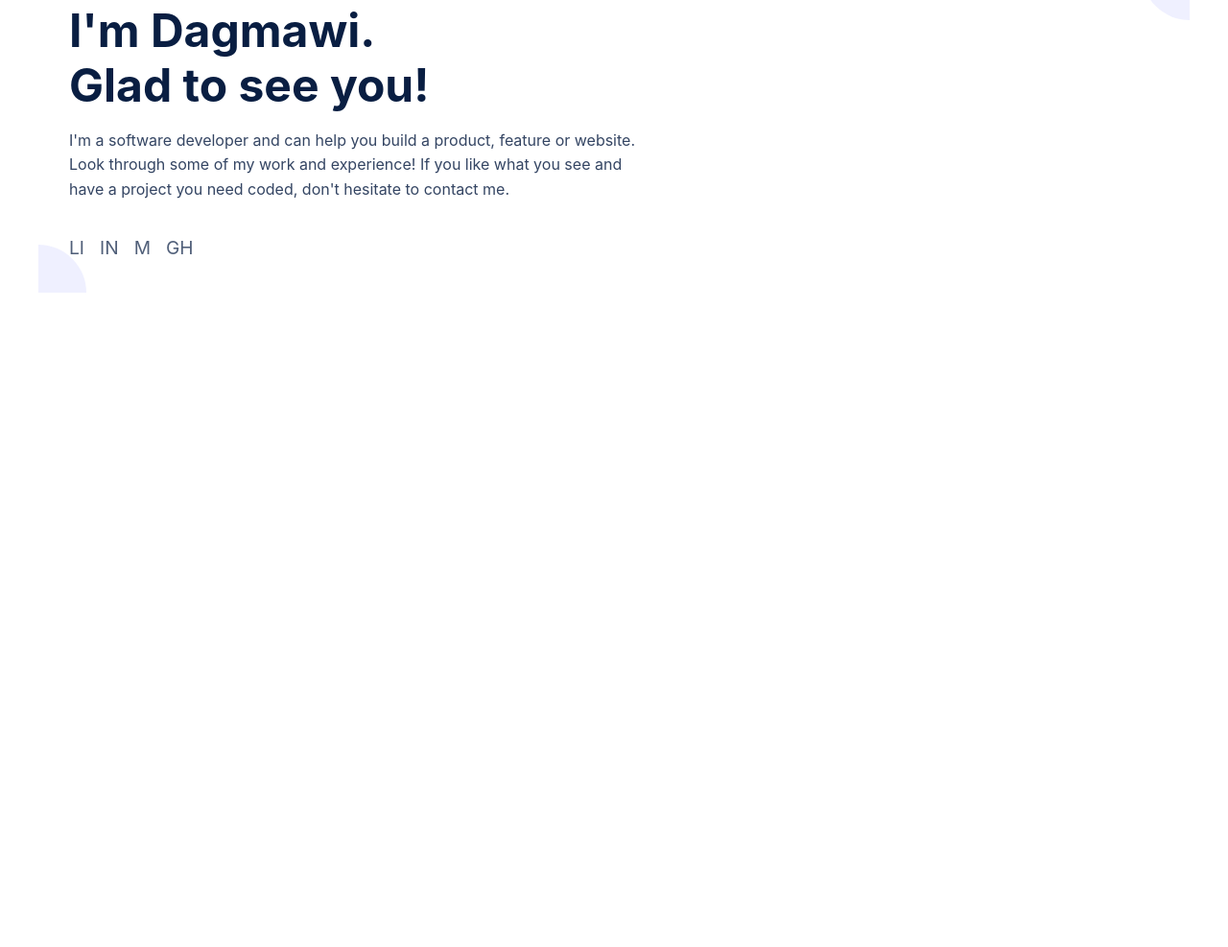
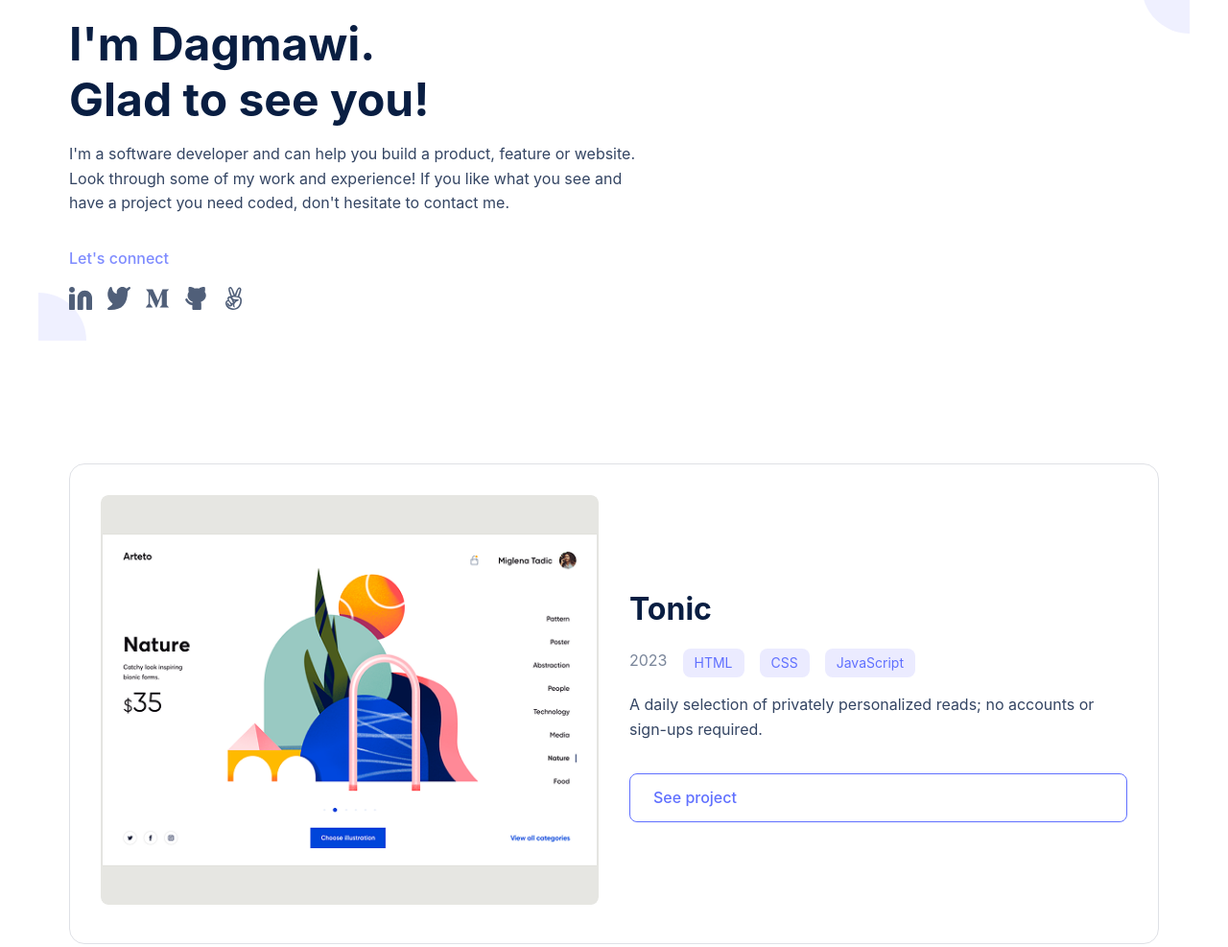
Before and after one commit to Gutu-Dagmawi/portfolio, a plain HTML site: page index.html in a window 1280 px wide. Shown: the part 151-1138 px from the top of the page at 96% size. Before the commit the page ends 800 px from the top, so only its background shows below. Drawn offline with Linux system fonts and the light colour scheme; a script that the page names is missing.

Commit message:
created the portfolio section

```diff
--- a/css/style.css
+++ b/css/style.css
@@ -26,8 +26,18 @@ nav {
 }
 
 .logo {
-    font-weight: bold;
-    color: #6070FF;
+    display: flex;
+    align-items: center;
+}
+
+.logo img {
+    height: 40px;
+    width: 40px;
+    transition: transform 0.3s ease;
+}
+
+.logo img:hover {
+    transform: rotate(360deg);
 }
 
 .nav-links {
@@ -63,15 +73,34 @@ nav {
     margin-bottom: 2rem;
 }
 
+.connect-text {
+    color: #7F8CFF;
+    font-size: 1rem;
+    font-weight: 500;
+    margin-bottom: 1rem;
+}
+
 .social-links {
     display: flex;
     gap: 1rem;
+    align-items: center;
 }
 
 .social-link {
     text-decoration: none;
     color: #505F79;
-    font-size: 1.2rem;
+    display: flex;
+    align-items: center;
+    transition: opacity 0.3s ease;
+}
+
+.social-link:hover {
+    opacity: 0.7;
+}
+
+.social-link img {
+    width: 24px;
+    height: 24px;
 }
 
 /* Add decorative elements */
@@ -96,3 +125,87 @@ nav {
     bottom: -50px;
     left: -50px;
 }
+
+/* Portfolio section */
+.portfolio {
+    max-width: 1200px;
+    margin: 0 auto;
+    padding: 4rem 2rem;
+}
+
+.project-card {
+    display: flex;
+    gap: 2rem;
+    background: #FFFFFF;
+    border: 1px solid #DFE1E6;
+    border-radius: 16px;
+    padding: 2rem;
+    margin-bottom: 4rem;
+}
+
+.project-card:nth-child(even) {
+    flex-direction: row-reverse;
+}
+
+.project-image {
+    flex: 1;
+    min-width: 300px;
+}
+
+.project-image img {
+    width: 100%;
+    height: auto;
+    border-radius: 8px;
+}
+
+.project-content {
+    flex: 1;
+    display: flex;
+    flex-direction: column;
+    justify-content: center;
+}
+
+.project-content h2 {
+    font-size: 2rem;
+    color: #091E42;
+    margin-bottom: 1rem;
+}
+
+.project-meta {
+    display: flex;
+    gap: 1rem;
+    margin-bottom: 1rem;
+}
+
+.project-year {
+    color: #7A869A;
+}
+
+.project-tech {
+    background: #EBEBFF;
+    color: #6070FF;
+    padding: 0.25rem 0.75rem;
+    border-radius: 8px;
+    font-size: 0.875rem;
+}
+
+.project-content p {
+    color: #344563;
+    margin-bottom: 2rem;
+}
+
+.project-link {
+    display: inline-block;
+    padding: 0.75rem 1.5rem;
+    border: 1px solid #6070FF;
+    border-radius: 8px;
+    color: #6070FF;
+    text-decoration: none;
+    font-weight: 500;
+    transition: all 0.3s ease;
+}
+
+.project-link:hover {
+    background: #6070FF;
+    color: #FFFFFF;
+}
--- a/index.html
+++ b/index.html
@@ -9,7 +9,9 @@
 <body>
     <header>
         <nav>
-            <div class="logo">My Logo</div>
+            <div class="logo">
+                <img src="icons/logo.svg" alt="Dagmawi's Logo">
+            </div>
             <ul class="nav-links">
                 <li><a href="#portfolio">Portfolio</a></li>
                 <li><a href="#about">About</a></li>
@@ -22,11 +24,59 @@
         <section class="hero">
             <h1>I'm Dagmawi.<br>Glad to see you!</h1>
             <p>I'm a software developer and can help you build a product, feature or website. Look through some of my work and experience! If you like what you see and have a project you need coded, don't hesitate to contact me.</p>
+            <h3 class="connect-text">Let's connect</h3>
             <div class="social-links">
-                <a href="#" class="social-link">LI</a>
-                <a href="#" class="social-link">IN</a>
-                <a href="#" class="social-link">M</a>
-                <a href="#" class="social-link">GH</a>
+                <a href="#" class="social-link">
+                    <img src="icons/Linkedin icon.svg" alt="LinkedIn">
+                </a>
+                <a href="#" class="social-link">
+                    <img src="icons/twitter.svg" alt="Twitter">
+                </a>
+                <a href="#" class="social-link">
+                    <img src="icons/medium.svg" alt="Medium">
+                </a>
+                <a href="#" class="social-link">
+                    <img src="icons/github.svg" alt="GitHub">
+                </a>
+                <a href="#" class="social-link">
+                    <img src="icons/angellist.svg" alt="AngelList">
+                </a>
+            </div>
+        </section>
+
+        <section id="portfolio" class="portfolio">
+            <div class="project-card">
+                <div class="project-image">
+                    <img src="images/tonic.png" alt="Tonic Project">
+                </div>
+                <div class="project-content">
+                    <h2>Tonic</h2>
+                    <div class="project-meta">
+                        <span class="project-year">2023</span>
+                        <span class="project-tech">HTML</span>
+                        <span class="project-tech">CSS</span>
+                        <span class="project-tech">JavaScript</span>
+                    </div>
+                    <p>A daily selection of privately personalized reads; no accounts or sign-ups required.</p>
+                    <a href="#" class="project-link">See project</a>
+                </div>
+            </div>
+
+            <div class="project-card">
+                <div class="project-image">
+                    <img src="images/multi-post.png" alt="Multi-Post Stories">
+                </div>
+                <div class="project-content">
+                    <h2>Multi-Post Stories</h2>
+                    <div class="project-meta">
+                        <span class="project-year">2023</span>
+                        <span class="project-tech">HTML</span>
+                        <span class="project-tech">CSS</span>
+                        <span class="project-tech">JavaScript</span>
+                    </div>
+                    <p>Experimental content creation feature that allows users to add to an existing story over the course of a day without spamming their friends.</p>
+                    <a href="#" class="project-link">See project</a>
+                </div>
             </div>
         </section>
     </main>
```
Also changed, not shown: icons/Linkedin icon.svg (added), icons/angellist.svg (added), icons/github.svg (added), icons/logo.svg (added), icons/medium.svg (added), icons/twitter.svg (added), images/multi-post.png (added), images/tonic.png (added).
